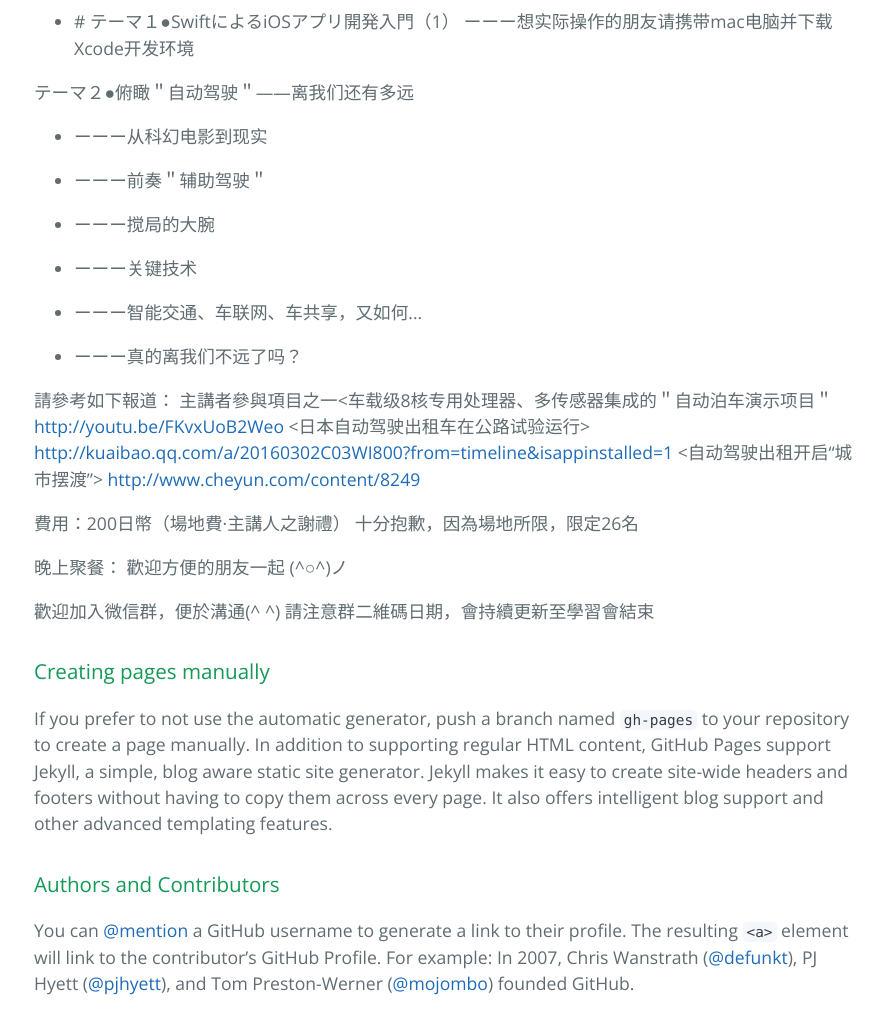
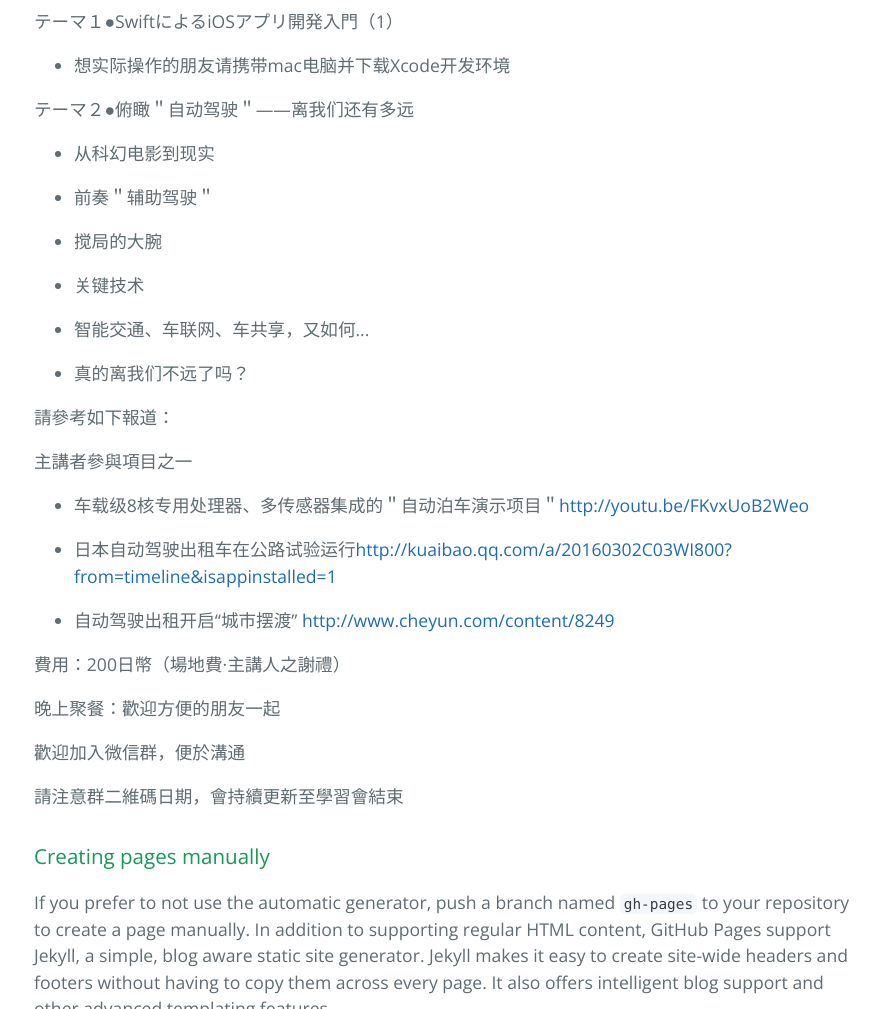
Before and after one commit to wantli/itgroup, a plain HTML site: page index.html in a window 1280 px wide. Shown: the part 540-1549 px from the top of the page, without its empty margins (190-1073 px from the left). Drawn offline with nearby package versions, Linux system fonts and the light colour scheme.

```diff
--- a/index.html
+++ b/index.html
@@ -28,38 +28,40 @@
 
 <p>地點：〒112-0002文京区小石川二丁目18番18号礫川(れきせん)地域活動センター多目的室B  </p>
 
+<p>テーマ１●SwiftによるiOSアプリ開発入門（1）  </p>
+
 <ul>
-<li># テーマ１●SwiftによるiOSアプリ開発入門（1）
-ーーー想实际操作的朋友请携带mac电脑并下载Xcode开发环境</li>
+<li>想实际操作的朋友请携带mac电脑并下载Xcode开发环境</li>
 </ul>
 
 <p>テーマ２●俯瞰＂自动驾驶＂——离我们还有多远  </p>
 
 <ul>
-<li><p>ーーー从科幻电影到现实  </p></li>
-<li><p>ーーー前奏＂辅助驾驶＂  </p></li>
-<li><p>ーーー搅局的大腕  </p></li>
-<li><p>ーーー关键技术  </p></li>
-<li><p>ーーー智能交通、车联网、车共享，又如何...  </p></li>
-<li><p>ーーー真的离我们不远了吗？</p></li>
+<li><p>从科幻电影到现实  </p></li>
+<li><p>前奏＂辅助驾驶＂  </p></li>
+<li><p>搅局的大腕  </p></li>
+<li><p>关键技术  </p></li>
+<li><p>智能交通、车联网、车共享，又如何...  </p></li>
+<li><p>真的离我们不远了吗？</p></li>
 </ul>
 
-<p>請參考如下報道：
-主講者參與項目之一&lt;车载级8核专用处理器、多传感器集成的＂自动泊车演示项目＂
-<a href="http://youtu.be/FKvxUoB2Weo">http://youtu.be/FKvxUoB2Weo</a>
-&lt;日本自动驾驶出租车在公路试验运行&gt;
-<a href="http://kuaibao.qq.com/a/20160302C03WI800?from=timeline&amp;isappinstalled=1">http://kuaibao.qq.com/a/20160302C03WI800?from=timeline&amp;isappinstalled=1</a>
-&lt;自动驾驶出租开启“城市摆渡”&gt;
-<a href="http://www.cheyun.com/content/8249">http://www.cheyun.com/content/8249</a></p>
+<p>請參考如下報道：  </p>
 
-<p>費用：200日幣（場地費·主講人之謝禮）
-十分抱歉，因為場地所限，限定26名</p>
+<p>主講者參與項目之一  </p>
 
-<p>晚上聚餐：
-歡迎方便的朋友一起    (^○^)ノ</p>
+<ul>
+<li><p>车载级8核专用处理器、多传感器集成的＂自动泊车演示项目＂<a href="http://youtu.be/FKvxUoB2Weo">http://youtu.be/FKvxUoB2Weo</a>  </p></li>
+<li><p>日本自动驾驶出租车在公路试验运行<a href="http://kuaibao.qq.com/a/20160302C03WI800?from=timeline&amp;isappinstalled=1">http://kuaibao.qq.com/a/20160302C03WI800?from=timeline&amp;isappinstalled=1</a>  </p></li>
+<li><p>自动驾驶出租开启“城市摆渡” <a href="http://www.cheyun.com/content/8249">http://www.cheyun.com/content/8249</a>  </p></li>
+</ul>
 
-<p>歡迎加入微信群，便於溝通(^ ^)
-請注意群二維碼日期，會持續更新至學習會結束</p>
+<p>費用：200日幣（場地費·主講人之謝禮）  </p>
+
+<p>晚上聚餐：歡迎方便的朋友一起  </p>
+
+<p>歡迎加入微信群，便於溝通  </p>
+
+<p>請注意群二維碼日期，會持續更新至學習會結束  </p>
 
 <h3>
 <a id="creating-pages-manually" class="anchor" href="#creating-pages-manually" aria-hidden="true"><span aria-hidden="true" class="octicon octicon-link"></span></a>Creating pages manually</h3>
```
Also changed, not shown: params.json (+1 -1 lines).
